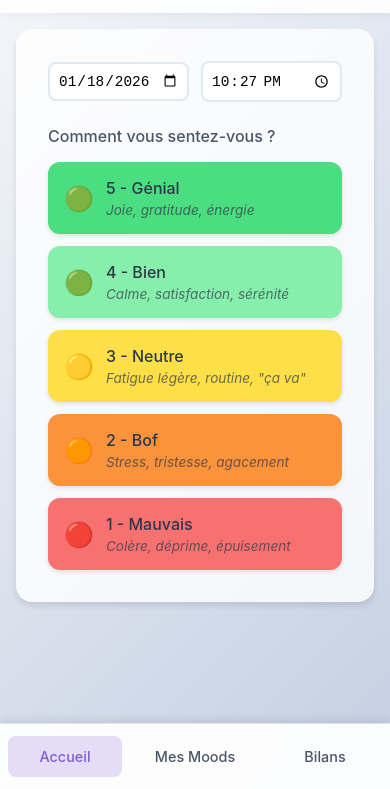
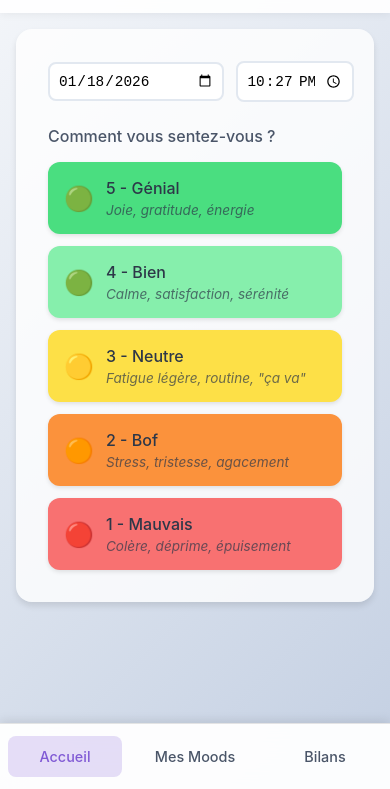
Before and after one commit to dimitrilahaye/moood, a website built with Vite: page index.html in a window 390 px wide. Shown: the part 55-844 px from the top of the page. Built offline with nearby package versions, Linux system fonts and the light colour scheme.

Commit message:
Update datetime container layout for improved responsiveness
- Adjusted the `.datetime-container` class to change the grid layout from a two-column format to a 60%/40% distribution, enhancing the visual balance and usability on various screen sizes.
- This change aims to further optimize the layout for better user experience, particularly on mobile devices.

```diff
--- a/src/presentation/styles/main.css
+++ b/src/presentation/styles/main.css
@@ -958,7 +958,7 @@ h1 {
   }
 
   .datetime-container {
-    grid-template-columns: 1fr 1fr;
+    grid-template-columns: 60% 40%;
     gap: 0.75rem;
   }
 
```
